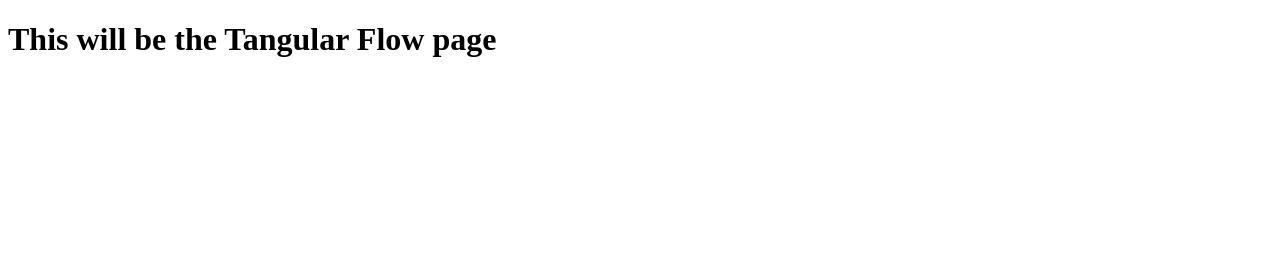
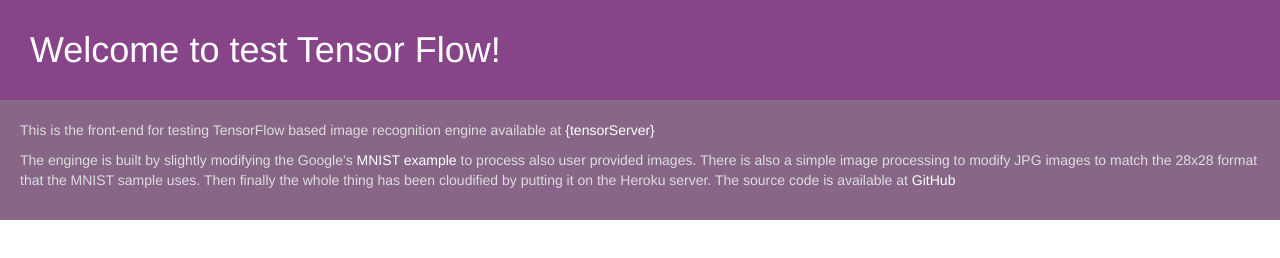
Before and after one commit to MattiKankkonen/tangular-flow, a website: page app/index.html in a window 1280 px wide. Drawn offline with nearby package versions, Linux system fonts and the light colour scheme.

Commit message:
Added CSS file and some TensorFlow related text into index.html

```diff
--- /dev/null
+++ b/app/app.css
@@ -0,0 +1,17 @@
+h1 {
+	background-color:#848;
+	color:#FFF;
+	padding:30px;
+	margin:0px;
+}
+
+section {
+	background-color: #868;
+	color: #DDD;
+	padding: 20px;
+	margin: 0px;
+}
+
+a {
+	color: white;
+}
--- a/app/index.html
+++ b/app/index.html
@@ -3,8 +3,20 @@
 	<head>
 		<meta charset="utf-8">
 		<title>Tangular Flow</title>
+		<link rel="stylesheet" href="http://maxcdn.bootstrapcdn.com/bootstrap/3.3.6/css/bootstrap.min.css"/>
+		<link rel="stylesheet" href="app.css" />
+		<script src="https://ajax.googleapis.com/ajax/libs/angularjs/1.5.7/angular.min.js"></script>
 		<body>
-			<h1>This will be the Tangular Flow page</h1>
+			<h1>Welcome to test Tensor Flow!</h1>
+			<section>
+      	<p>This is the front-end for testing TensorFlow based image recognition engine available at
+      	<a href={tensorServer}>{tensorServer} </a> </p>
+        <p>The enginge is built by slightly modifying the Google's
+        <a href="https://www.tensorflow.org/versions/r0.8/tutorials/mnist/beginners/index.html"> MNIST example </a>
+        to process also user provided images. There is also a simple image processing to modify JPG images to match the 28x28 format that the MNIST sample uses. Then finally the whole thing has been cloudified by putting it on the Heroku server.
+        The source code is available at
+        <a href="http://github.com/MattiKankkonen"> GitHub </a></p>
+
 		</body>
 	</head>
 </html>
```
